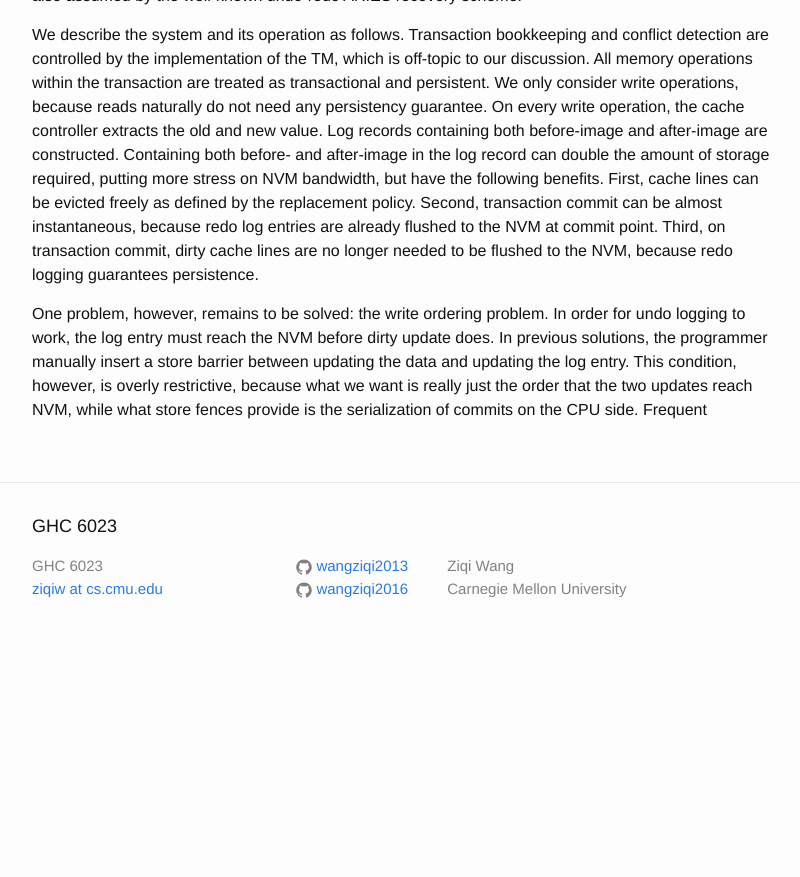
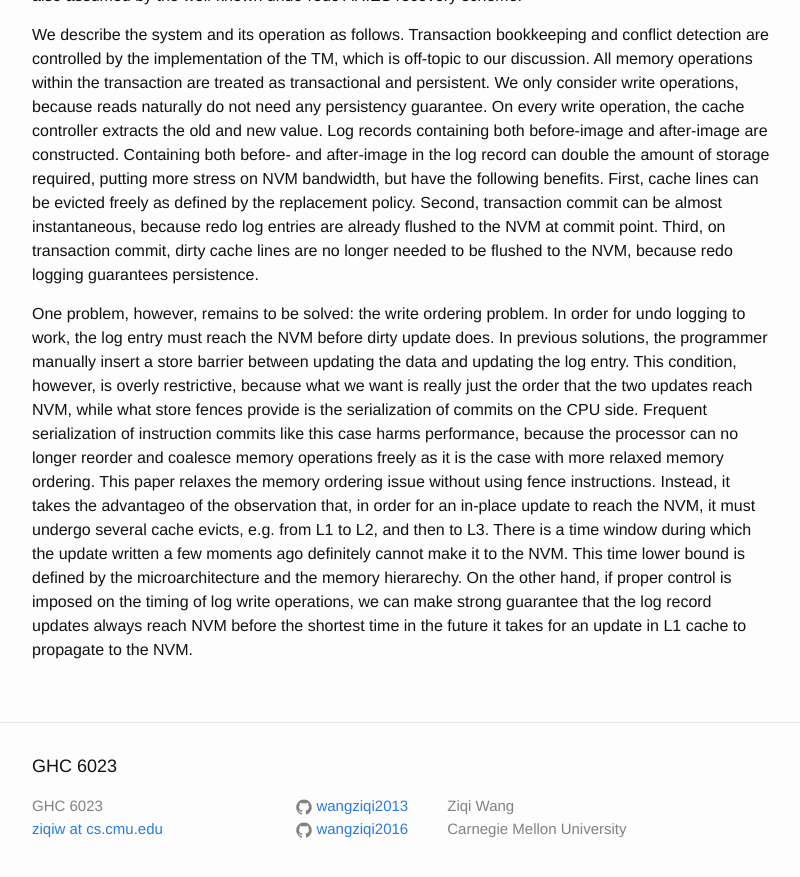
Before and after one commit to wangziqi2013/wangziqi2013.github.io, a Jekyll site: the page built from _posts/2019-01-14-steal-no-force.markdown, in a window 1280 px wide and 900 px high, scrolled down 1516 px. Shown: the top 877 px of the window, without its empty margins (238-1038 px from the left). Built offline with Jekyll 4.4.1, drawn with Linux system fonts in a browser that asks for light colours; before the commit the page ends 2176 px from its top, so only the background shows below that.

Commit message:
Adding timing

```diff
--- a/_posts/2019-01-14-steal-no-force.markdown
+++ b/_posts/2019-01-14-steal-no-force.markdown
@@ -63,4 +63,11 @@ One problem, however, remains to be solved: the write ordering problem. In order
 must reach the NVM before dirty update does. In previous solutions, the programmer manually insert a store barrier between
 updating the data and updating the log entry. This condition, however, is overly restrictive, because what we want is really
 just the order that the two updates reach NVM, while what store fences provide is the serialization of commits on the CPU side.
-Frequent
+Frequent serialization of instruction commits like this case harms performance, because the processor can no longer reorder and
+coalesce memory operations freely as it is the case with more relaxed memory ordering. This paper relaxes the memory ordering
+issue without using fence instructions. Instead, it takes the advantageo of the observation that, in order for an in-place update
+to reach the NVM, it must undergo several cache evicts, e.g. from L1 to L2, and then to L3. There is a time window during which
+the update written a few moments ago definitely cannot make it to the NVM. This time lower bound is defined by the
+microarchitecture and the memory hierarechy. On the other hand, if proper control is imposed on the timing of log write operations,
+we can make strong guarantee that the log record updates always reach NVM before the shortest time in the future it takes
+for an update in L1 cache to propagate to the NVM.
```
